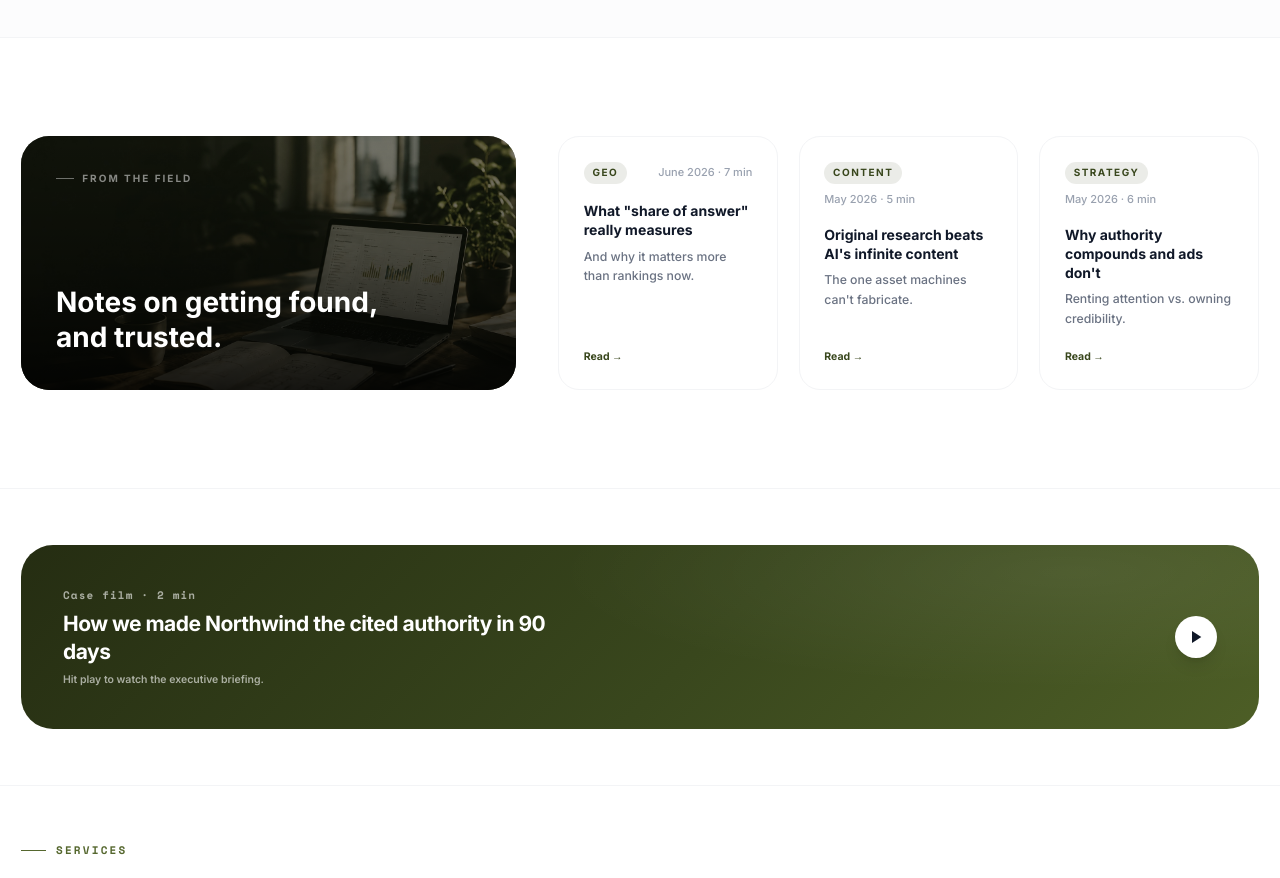
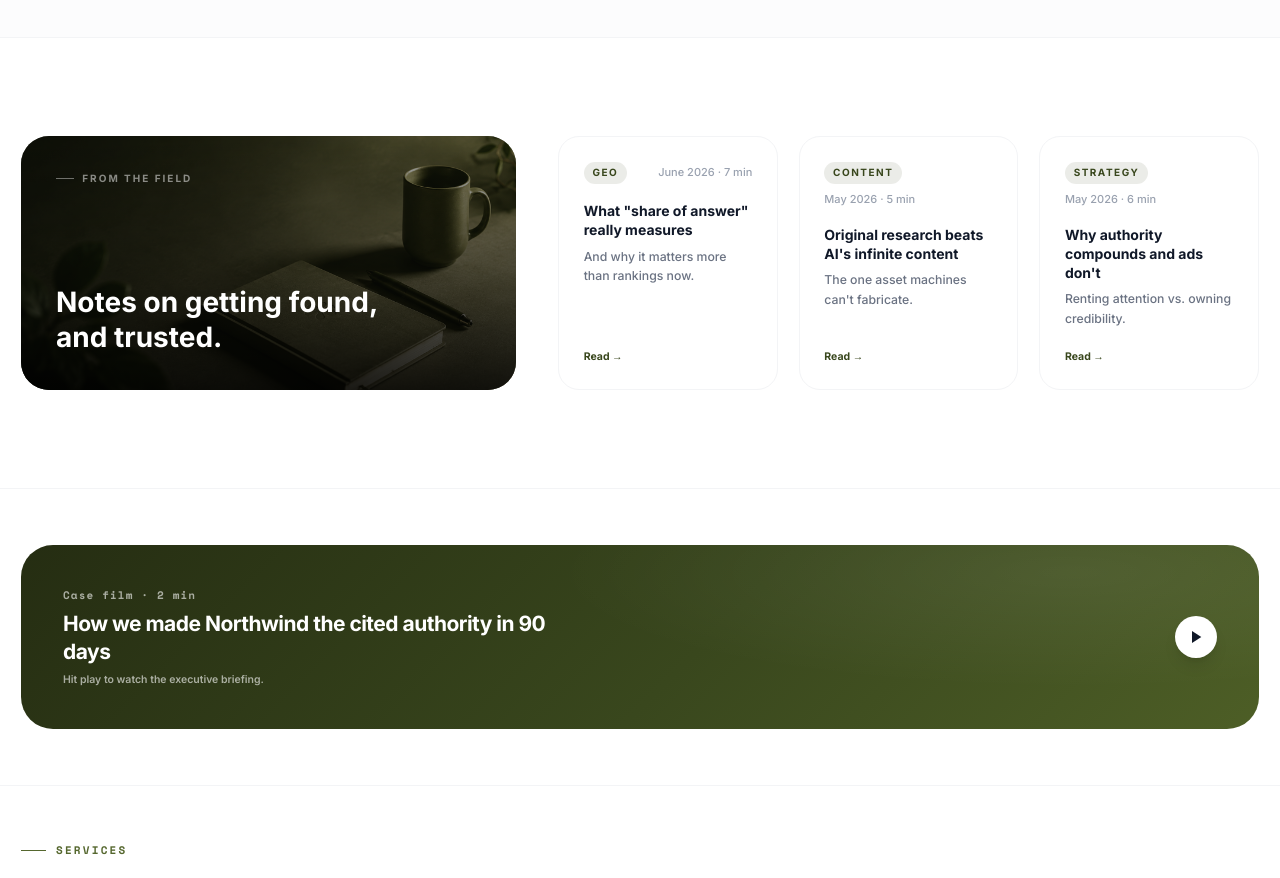
Before and after one commit to theo272004/thallo-digital, a Next.js app: page /thallo-digital/ in a window 1280 px wide. Shown: the part 4500-5378 px from the top of the page. Built offline with nearby package versions, Linux system fonts and the light colour scheme.

Commit message:
feat(Testimonials): replace shift.jpg with new notebook-desk photo
Co-Authored-By: Claude Sonnet 4.6 <noreply@anthropic.com>

```diff
--- a/src/components/Testimonials.tsx
+++ b/src/components/Testimonials.tsx
@@ -35,7 +35,7 @@ export default function Testimonials() {
           {/* Featured card — heading lives inside the image */}
           <div className="relative overflow-hidden rounded-[28px] bg-[#1a1f10] min-h-[380px] lg:min-h-0 lg:w-[40%] lg:flex-shrink-0">
             <img
-              src="/thallo-digital/shift.jpg"
+              src="/thallo-digital/notebook-desk.png"
               alt=""
               className="absolute inset-0 w-full h-full object-cover opacity-60"
             />
```
Also changed, not shown: public/notebook-desk.png (added).
